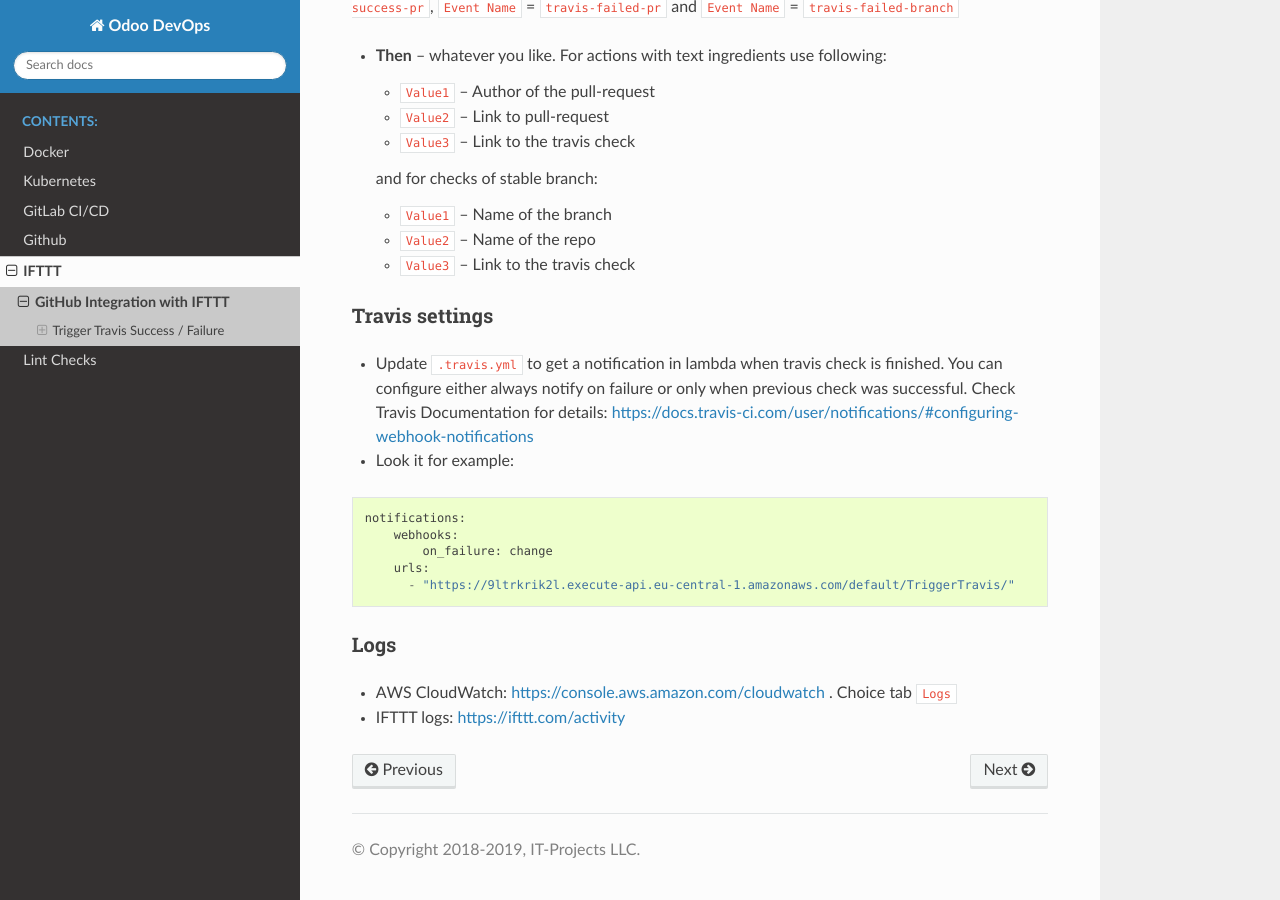
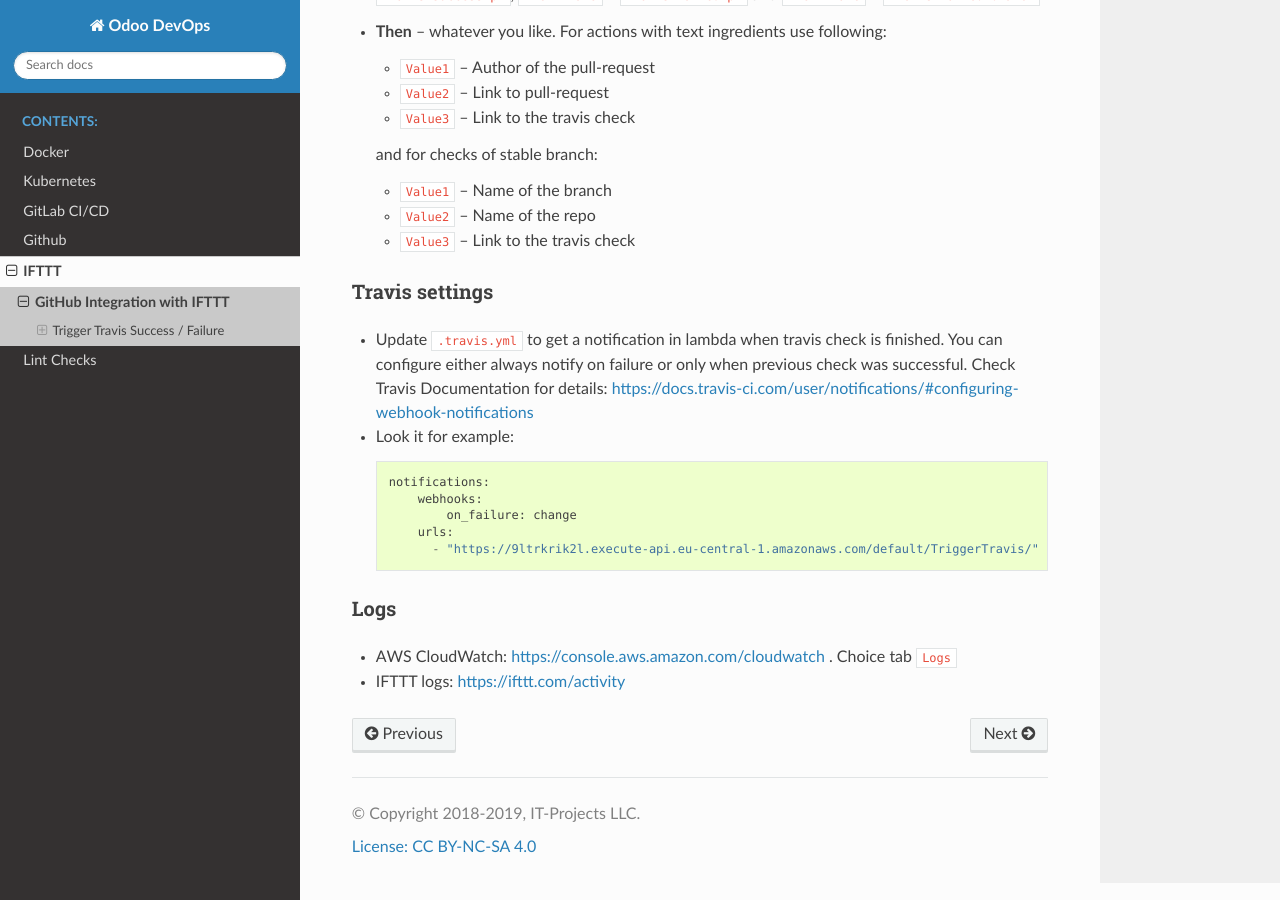
Before and after one commit to itpp-labs/odoo-devops-docs, a Sphinx documentation site: the page built from docs/ifttt/github.rst, in a window 1280 px wide and 900 px high, scrolled down 1210 px. Built offline with Sphinx 7.4.7 and the Read the Docs theme 2.0.0, drawn with Linux system fonts in a browser that asks for light colours.

Commit message:
footer licence + code cleanup

```diff
--- /dev/null
+++ b/docs/_templates/footer.html
@@ -0,0 +1,4 @@
+{% extends '!footer.html' %}
+{%- block extrafooter %}
+<a href="https://creativecommons.org/licenses/by-nc-sa/4.0/" rel="nofollow">License: CC BY-NC-SA 4.0</a>
+{%- endblock %}
--- a/docs/first-steps.rst
+++ /dev/null
@@ -1,6 +0,0 @@
-First Steps
-=======================================
-
-*
-*
-*
```
Also changed, not shown: docs/ifttt/github.rst (+5 -2 lines), 2 other files.
